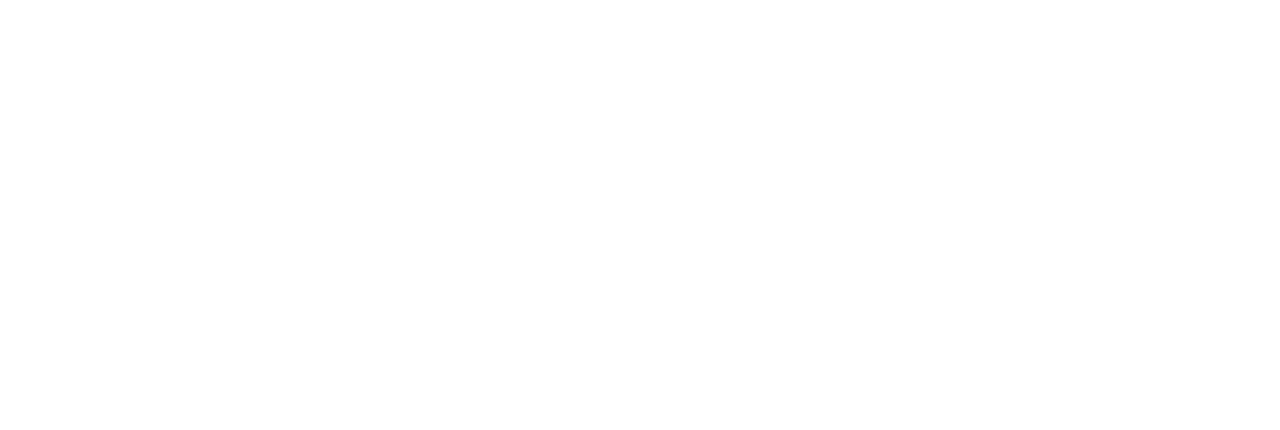
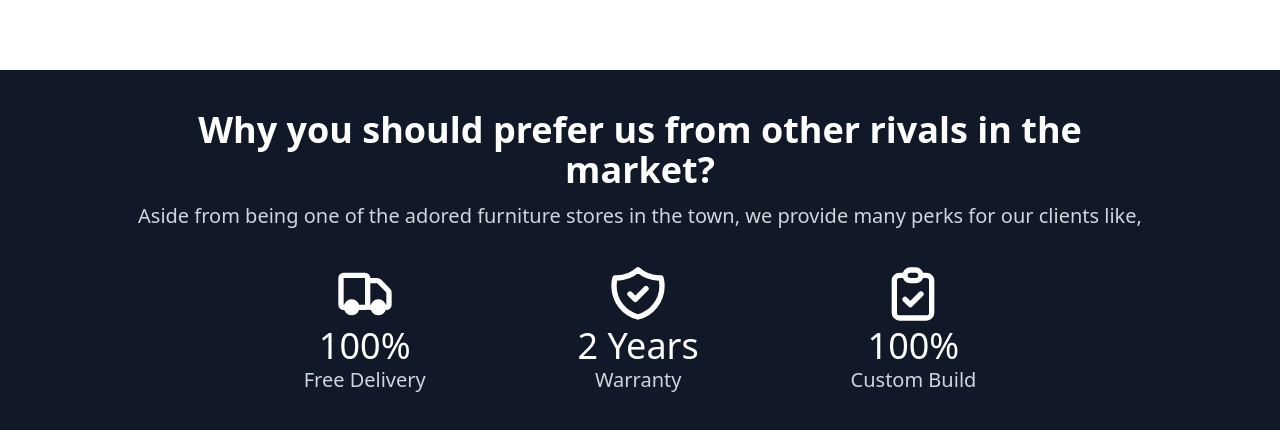
Before and after one commit to thegauravthakur/bsfi, a Next.js app: page / in a window 1280 px wide. Shown: the part 730-1160 px from the top of the page. Before the commit the page ends 800 px from the top, so only its background shows below. Built offline with nearby package versions, Linux system fonts and the light colour scheme.

Commit message:
✨ Added Features Section

```diff
--- a/components/Header.js
+++ b/components/Header.js
@@ -3,7 +3,7 @@
 
 const Header = () => {
   return (
-    <div className="px-4 sm:px-10 xl:px-32 py-4 lg:flex lg:justify-between my-5 md:my-10 ">
+    <div className="px-4 sm:px-10 xl:px-32 py-4 lg:flex lg:justify-between my-5 md:my-14 ">
       <div className="self-center max-w-2xl md:text-center lg:text-left md:mx-auto lg:mx-0 ">
         <p className="uppercase text-gray-600 font-semibold ">
           Adorning homes since 1999
@@ -29,6 +29,8 @@
         <Image
           height={400}
           width={500}
+          priority
+          loading="eager"
           className="mx-auto border-blue-200 rounded-3xl"
           src="/assets/images/headerSvg.svg"
         />
--- /dev/null
+++ b/components/WhatMakesUsUnique.js
@@ -0,0 +1,89 @@
+import React from "react";
+
+const WhatMakesUsUnique = () => {
+  return (
+    <div className="bg-gray-900 py-10 ">
+      <h2 className="text-white text-4xl  font-bold text-center mb-3 px-4 sm:px-10 xl:px-32">
+        Why you should prefer us from other rivals in the market?
+      </h2>
+      <h3 className="text-center text-gray-300 text-lg md:text-xl px-4 sm:px-10 xl:px-32">
+        Aside from being one of the adored furniture stores in the town, we
+        provide many perks for our clients like,
+      </h3>
+      <div className="text-white flex justify-evenly mt-8">
+        <div />
+        <div>
+          <div className="h-12 w-12 md:h-16 md:w-16 mx-auto">
+            <svg
+              xmlns="http://www.w3.org/2000/svg"
+              fill="none"
+              viewBox="0 0 24 24"
+              stroke="currentColor"
+            >
+              <path
+                fill="#fff"
+                d="M9 17a2 2 0 11-4 0 2 2 0 014 0zM19 17a2 2 0 11-4 0 2 2 0 014 0z"
+              />
+              <path
+                strokeLinecap="round"
+                strokeLinejoin="round"
+                strokeWidth={2}
+                d="M13 16V6a1 1 0 00-1-1H4a1 1 0 00-1 1v10a1 1 0 001 1h1m8-1a1 1 0 01-1 1H9m4-1V8a1 1 0 011-1h2.586a1 1 0 01.707.293l3.414 3.414a1 1 0 01.293.707V16a1 1 0 01-1 1h-1m-6-1a1 1 0 001 1h1M5 17a2 2 0 104 0m-4 0a2 2 0 114 0m6 0a2 2 0 104 0m-4 0a2 2 0 114 0"
+              />
+            </svg>
+          </div>
+          <p className="text-center text-2xl md:text-4xl">100%</p>
+          <p className="text-lg md:text-xl text-gray-300 text-center">
+            Free Delivery
+          </p>
+        </div>
+        <div>
+          <div className="h-12 w-12 md:h-16 md:w-16 mx-auto">
+            <svg
+              xmlns="http://www.w3.org/2000/svg"
+              fill="none"
+              viewBox="0 0 24 24"
+              stroke="currentColor"
+            >
+              <path
+                strokeLinecap="round"
+                strokeLinejoin="round"
+                strokeWidth={2}
+                d="M9 12l2 2 4-4m5.618-4.016A11.955 11.955 0 0112 2.944a11.955 11.955 0 01-8.618 3.04A12.02 12.02 0 003 9c0 5.591 3.824 10.29 9 11.622 5.176-1.332 9-6.03 9-11.622 0-1.042-.133-2.052-.382-3.016z"
+              />
+            </svg>
+          </div>
+          <p className="text-center text-2xl md:text-4xl">2 Years</p>
+          <p className="text-lg md:text-xl text-gray-300 text-center">
+            Warranty
+          </p>
+        </div>
+        <div>
+          <div className="h-12 w-12 md:h-16 md:w-16 mx-auto">
+            <svg
+              xmlns="http://www.w3.org/2000/svg"
+              fill="none"
+              viewBox="0 0 24 24"
+              stroke="currentColor"
+            >
+              <path
+                strokeLinecap="round"
+                strokeLinejoin="round"
+                strokeWidth={2}
+                d="M9 5H7a2 2 0 00-2 2v12a2 2 0 002 2h10a2 2 0 002-2V7a2 2 0 00-2-2h-2M9 5a2 2 0 002 2h2a2 2 0 002-2M9 5a2 2 0 012-2h2a2 2 0 012 2m-6 9l2 2 4-4"
+              />
+            </svg>
+          </div>
+          <p className="text-center text-2xl md:text-4xl">100%</p>
+          <p className="text-lg md:text-xl text-gray-300 text-center">
+            Custom Build
+          </p>
+        </div>
+
+        <div />
+      </div>
+    </div>
+  );
+};
+
+export default WhatMakesUsUnique;
--- a/pages/index.js
+++ b/pages/index.js
@@ -1,6 +1,7 @@
 import React from "react";
 import AppBar from "../components/AppBar";
 import Header from "../components/Header";
+import WhatMakesUsUnique from "../components/WhatMakesUsUnique";
 
 export default () => (
   <div>
@@ -8,5 +9,6 @@
       <AppBar />
       <Header />
     </div>
+    <WhatMakesUsUnique />
   </div>
 );
```
Also changed, not shown: public/assets/images/freeDelivery.svg (added).
